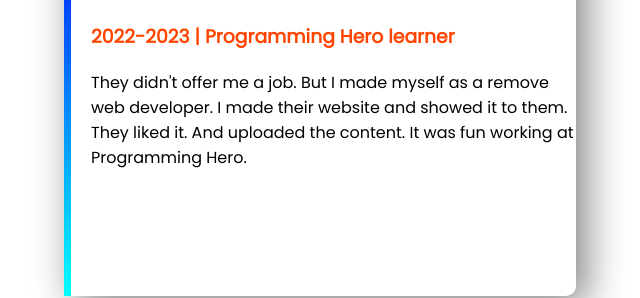
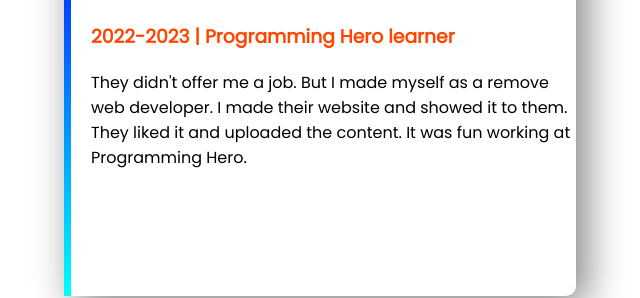
Before and after one commit to Subornapaul17/developer-portfolio, a plain HTML site: page index.html in a window 1280 px wide. Shown: the part 1609-1907 px from the top of the page, 640-1280 px from the left. Drawn offline with Linux system fonts and the light colour scheme.

Commit message:
pic added

```diff
--- a/index.html
+++ b/index.html
@@ -74,7 +74,7 @@
                 <h3 class="orng">2022-2023 | Programming Hero learner</h3>
                 <p> They didn't offer me a job. But I made myself as a remove web developer. I made their website and
                     showed
-                    it to them. They liked it. And uploaded the content. It was fun working at Programming Hero.
+                    it to them. They liked it and uploaded the content. It was fun working at Programming Hero.
                 </p>
             </div>
         </div>
```
Also changed, not shown: images/suborna.jpg (added).
